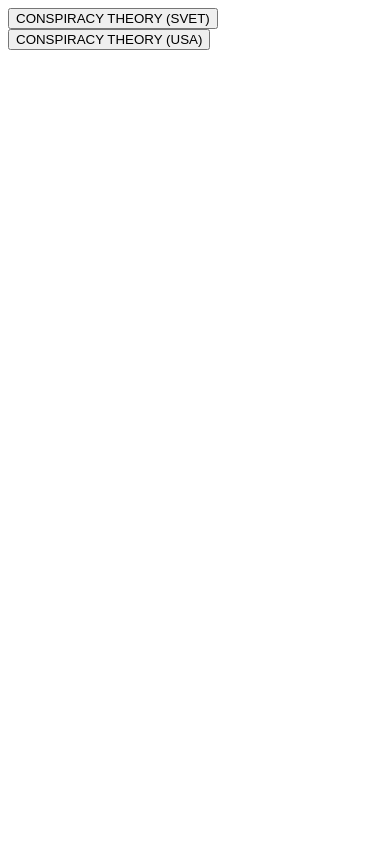
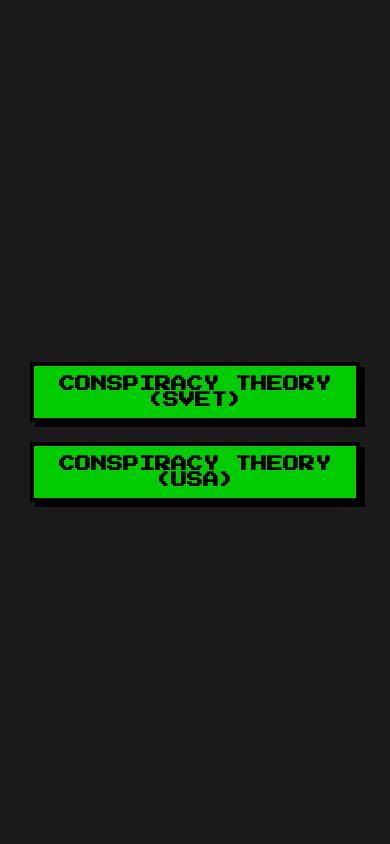
Before and after one commit to matusberes43/boban, a PHP site: page / in a window 390 px wide. Run offline with PHP 8.4, Linux system fonts and the light colour scheme.

Commit message:
Update styles.css

```diff
--- a/styles.css
+++ b/styles.css
@@ -1,3 +1,131 @@
+/* Základné štýly */
+body, html {
+    margin: 0;
+    padding: 0;
+    font-family: 'Press Start 2P', cursive;
+    background-color: #1a1a1a;
+    color: #fff;
+    height: 100%;
+    display: flex;
+    justify-content: center;
+    align-items: center;
+    overflow: auto; /* Povolenie scrollovania */
+}
+
+/* Načítavací screen */
+#loading-screen {
+    display: flex;
+    flex-direction: column;
+    justify-content: center;
+    align-items: center;
+    height: 100vh; /* Použitie celej výšky obrazovky */
+    width: 100%;
+    background-color: #000;
+    position: fixed;
+    top: 0;
+    left: 0;
+    z-index: 1000;
+}
+
+#loading-text {
+    color: #00ff00;
+    font-size: 4rem; /* Menší font pre lepšiu čitateľnosť */
+    text-transform: uppercase;
+    animation: pixelGlow 2s ease-in-out;
+    font-family: 'Press Start 2P', cursive;
+    text-align: center; /* Zarovnanie textu na stred */
+    padding: 0 20px; /* Odsadenie pre malé obrazovky */
+}
+
+@keyframes pixelGlow {
+    0% { opacity: 0; text-shadow: 0 0 5px #00ff00; }
+    50% { opacity: 1; text-shadow: 0 0 20px #00ff00; }
+    100% { opacity: 1; text-shadow: 0 0 5px #00ff00; }
+}
+
+/* Hlavný obsah */
+#content {
+    text-align: center;
+    display: none;
+    width: 100%;
+    padding: 20px;
+    box-sizing: border-box;
+}
+
+.button-container {
+    margin-top: 20px;
+}
+
+button {
+    background-color: #00cc00;
+    color: #000;
+    border: 4px solid #000;
+    padding: 15px 30px;
+    margin: 10px;
+    font-size: 1.2rem;
+    font-weight: bold;
+    cursor: pointer;
+    font-family: 'Press Start 2P', cursive;
+    text-transform: uppercase;
+    box-shadow: 5px 5px 0 #000;
+    transition: all 0.2s ease;
+    position: relative;
+}
+
+button:hover {
+    background-color: #00ff00;
+    box-shadow: 3px 3px 0 #000;
+    transform: translate(2px, 2px);
+}
+
+button:active {
+    background-color: #009900;
+    box-shadow: 1px 1px 0 #000;
+    transform: translate(4px, 4px);
+}
+
+/* Zoznam konšpiračných teórií */
+#conspiracy-list {
+    margin-top: 30px;
+    background-color: #2a2a2a;
+    padding: 20px;
+    border-radius: 10px;
+    box-shadow: 0 4px 8px rgba(0, 0, 0, 0.3);
+    max-width: 800px;
+    margin-left: auto;
+    margin-right: auto;
+    font-family: 'Press Start 2P', cursive;
+    display: none;
+    overflow-y: auto; /* Povolenie scrollovania */
+    max-height: 60vh; /* Maximálna výška zoznamu */
+}
+
+#list-title {
+    font-size: 1.5rem;
+    margin-bottom: 20px;
+    color: #00ff00;
+}
+
+#list-items {
+    list-style-type: none;
+    padding: 0;
+}
+
+#list-items li {
+    background-color: #333;
+    margin: 10px 0;
+    padding: 10px;
+    border-radius: 5px;
+    font-size: 1rem;
+    color: #fff;
+    transition: background-color 0.3s ease;
+    cursor: pointer;
+}
+
+#list-items li:hover {
+    background-color: #444;
+}
+
 /* Štýly pre článok */
 #article-content {
     max-width: 800px;
@@ -54,6 +182,28 @@
 
 /* Responzívny dizajn */
 @media (max-width: 768px) {
+    #loading-text {
+        font-size: 2.5rem; /* Menší font pre mobilné zariadenia */
+    }
+
+    button {
+        padding: 10px 20px;
+        font-size: 1rem;
+    }
+
+    #conspiracy-list {
+        padding: 15px;
+        max-height: 50vh; /* Menšia výška pre mobilné zariadenia */
+    }
+
+    #list-title {
+        font-size: 1.2rem;
+    }
+
+    #list-items li {
+        font-size: 0.9rem;
+    }
+
     #article-content {
         padding: 15px;
     }
```
